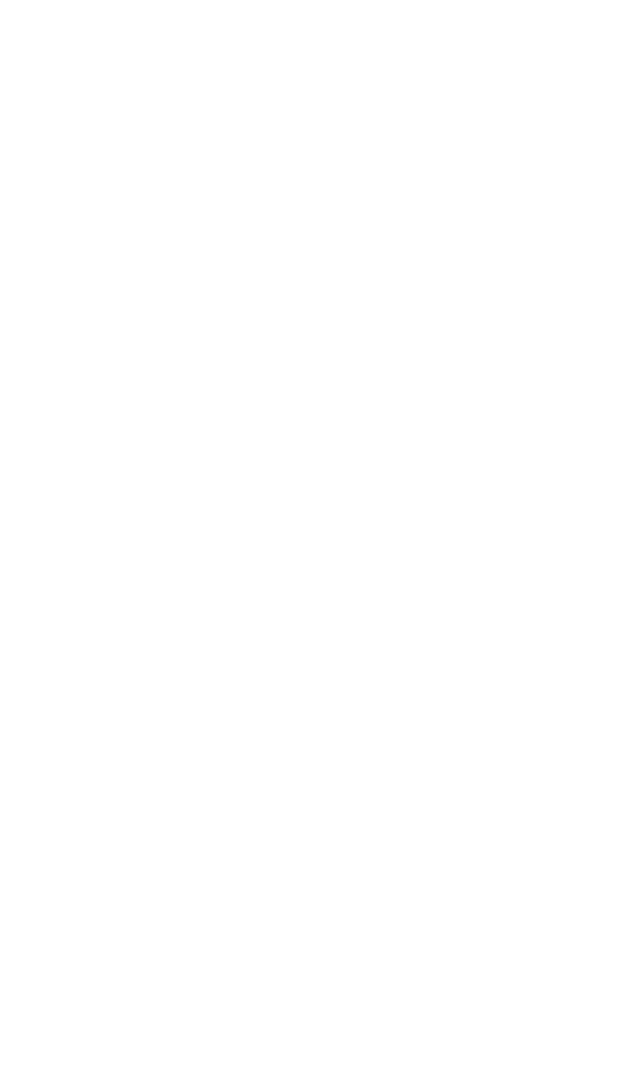
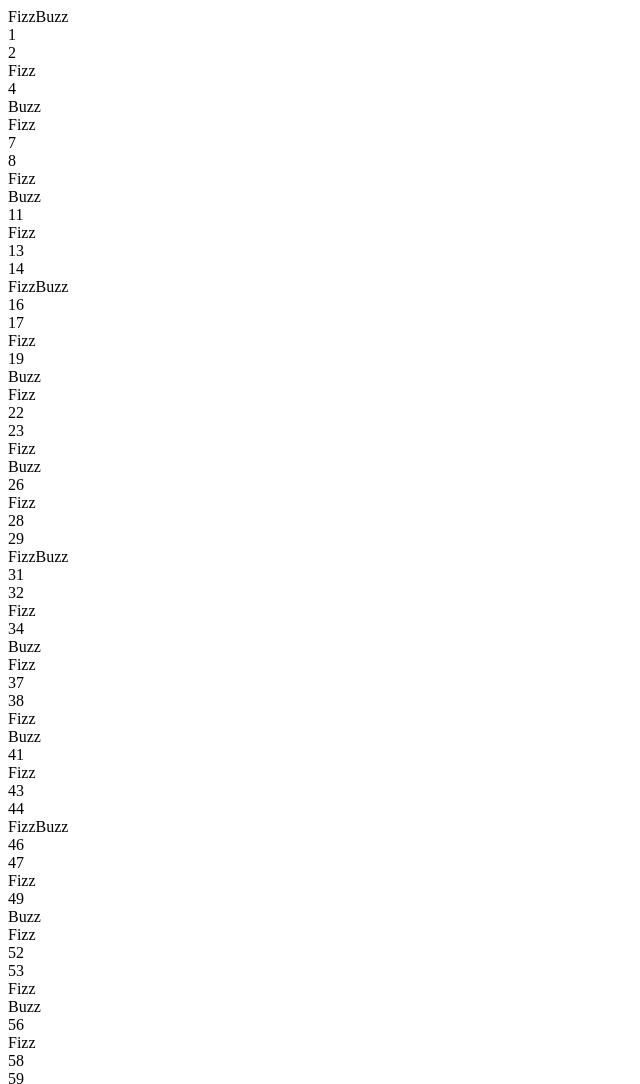
Before and after one commit to GiosciaFra/js-fizzbuzz, a plain HTML site: page index.html in a window 1280 px wide. Shown: the top 1084 px of the page, without its empty margins (0-640 px from the left). Before the commit the page ends 800 px from the top, so only its background shows below. Drawn offline with Linux system fonts and the light colour scheme.

Commit message:
Bonus 1  completato

```diff
--- a/index.html
+++ b/index.html
@@ -7,6 +7,7 @@
 </head>
 <body>
 
+    <div class="output-container"></div>
 
 
 
--- a/js/script.js
+++ b/js/script.js
@@ -1,7 +1,18 @@
+// manipoliamo il DOM
+const container = document.querySelector('.output-container');
+
+
+
 // inizio ciclo
 
 for (let i = 0; i <= 100; i++) {
+
+
+    // creazione nuovo elemento 'div'
+    const newElement = document.createElement('div');
+
     let output = '' ;
+
 
     // numeri divisibili per 3
 
@@ -15,17 +26,18 @@ for (let i = 0; i <= 100; i++) {
         output += 'Buzz'
     }
 
-    // numeri divisibili sia per 3 che per 5
-
-    // if (i % 3 == 0 && i % 5 == 0) {
-    //     output += 'FizzBuzz'
-    // }
-
     // numeri non divisibili nè per 3 nè per 5
 
     if (output === '') {
         output = i;
     }
 
+    newElement.innerHTML = output;
+
+    // stampa in console
     console.log(output);
+
+    // aggiunta elemento nel DOM tramite l'utilizzo di 'append'
+    container.append(newElement);
+
 }
```
